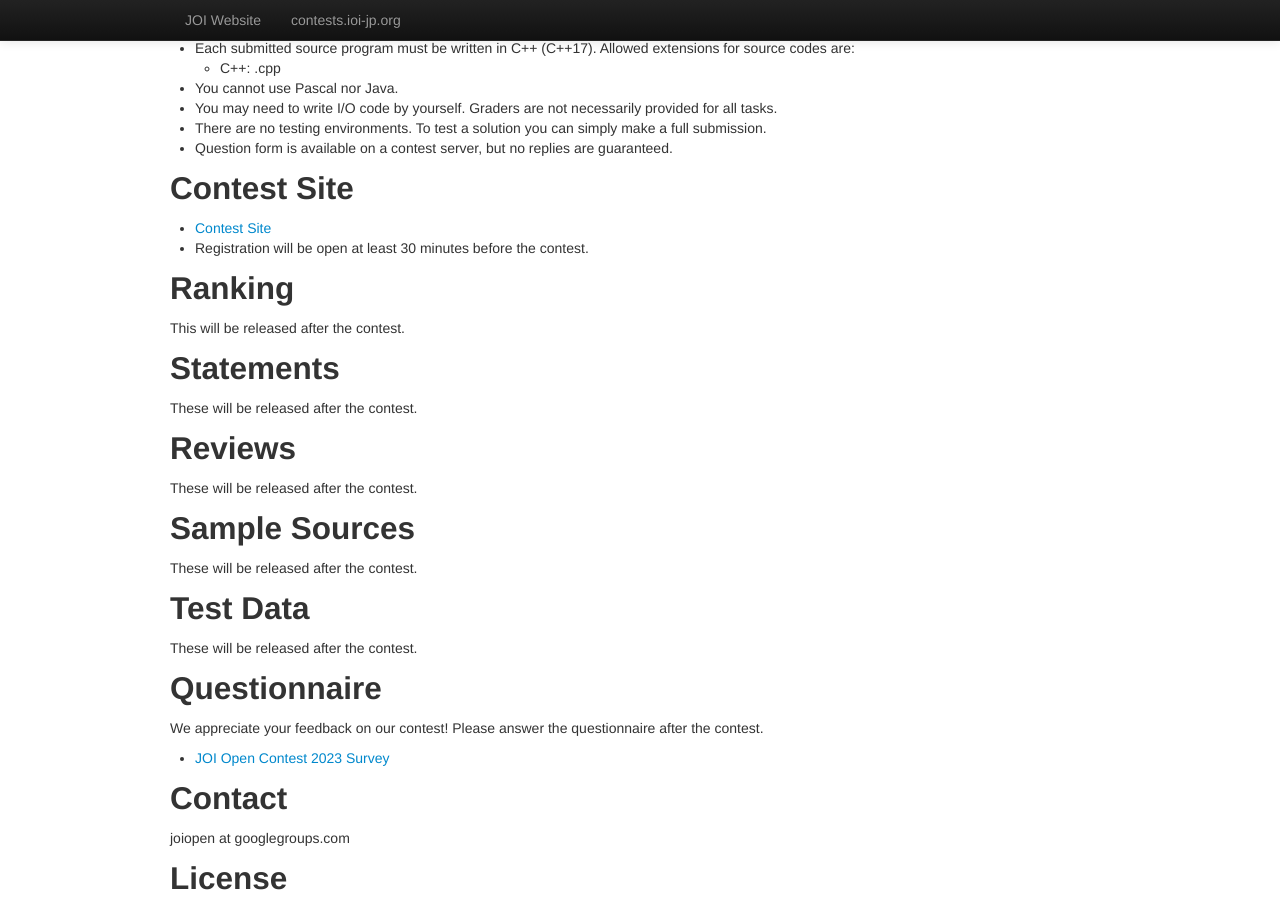
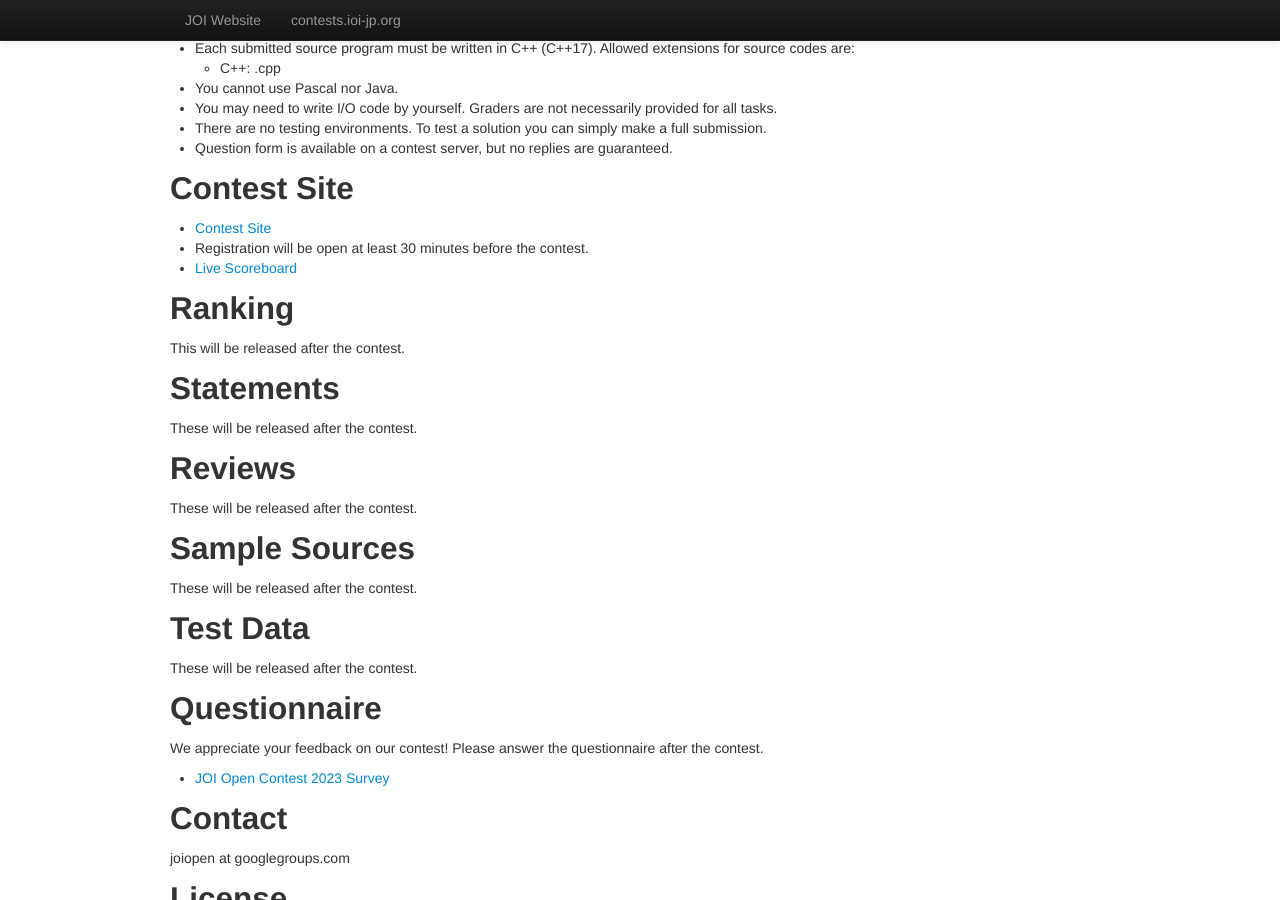
Before and after one commit to jcioi/joi-contests-site, a Jekyll site: the page built from open-2023/index.md, in a window 1280 px wide and 900 px high, scrolled down 942 px. Built offline with Jekyll 4.4.1, drawn with Linux system fonts in a browser that asks for light colours.

Commit message:
Add Live Scoreboard link

```diff
--- a/open-2023/index.md
+++ b/open-2023/index.md
@@ -85,6 +85,7 @@ Rules that are not same as IOI 2017 Rule:
 
 - [Contest Site](https://cms.ioi-jp.org)
 - Registration will be open at least 30 minutes before the contest.
+- [Live Scoreboard](https://ranking.cms.ioi-jp.org/Ranking.html)
 
 ## Ranking
 
```
